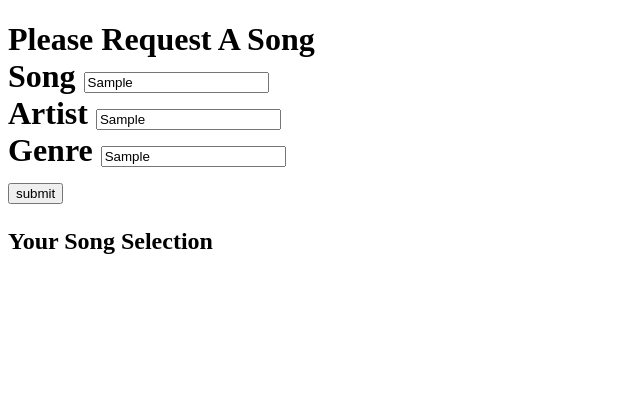
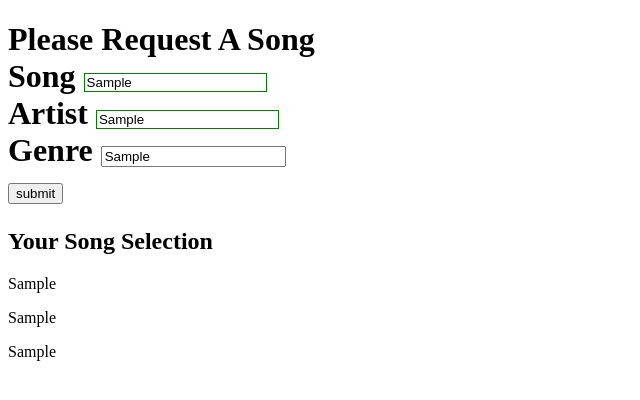
Before and after one commit to Rocketdog57/week4, a plain HTML site: page tunes.html in a window 1280 px wide. Both pictures are taken after typing "Sample", "Sample", "Sample" into the empty fields and a click on the button "submit". Shown: the whole page, without its empty margins (0-640 px from the left). Drawn offline with Linux system fonts and the light colour scheme.

Commit message:
typo correction

```diff
--- a/tunes.html
+++ b/tunes.html
@@ -24,7 +24,7 @@
 
 		<p id="Song"></p>
 		<p id="Artist"></p>
-		<p id="genre"></p>
+		<p id="Genre"></p>
 
 
 
--- a/tunes.js
+++ b/tunes.js
@@ -1,13 +1,12 @@
 function songSelected() {
 	var songChoice =
-  document.getElementbyID("yourSong").value;
+  document.getElementById("yourSong").value;
 	var artistChoice =
-  document.getElementbyID("yourArtist").value;
+  document.getElementById("yourArtist").value;
 	var genreChoice =
-   document.getElementbyID("yourArtist").value;
-}
+   document.getElementById("yourGenre").value;
 
-if (songChoice== null || songChoice == "") {
+if (songChoice == null || songChoice == "") {
 	alert("fill out song");
 	document.getElementById("yourSong").style.border = "solid 1px red";
   } else if (artistChoice == null || artistChoice == "") {
@@ -17,13 +16,12 @@ if (songChoice== null || songChoice == "") {
 	alert("fill out Genre");
     document.getElementById("userSide").style.border = "solid 1px red";
   } else {
-	document.getElementById("Song").innerHTML = yourSong;
-	document.getElementById("Artist").innerHTML = yourArtist;
-	document.getElementById("genre").innerHTML = yourgenre;
+	document.getElementById("Song").innerHTML = songChoice;
+	document.getElementById("Artist").innerHTML = artistChoice;
+	document.getElementById("Genre").innerHTML = genreChoice;
 	document.getElementById("yourSong").style.border = "solid 1px green";
 	document.getElementById("yourArtist").style.border = "solid 1px green";
-	document.getElementById("yourDrink").style.border = "solid 1px green";
-
+	}
 }
 
-songSelected()
+songSelected();
```
